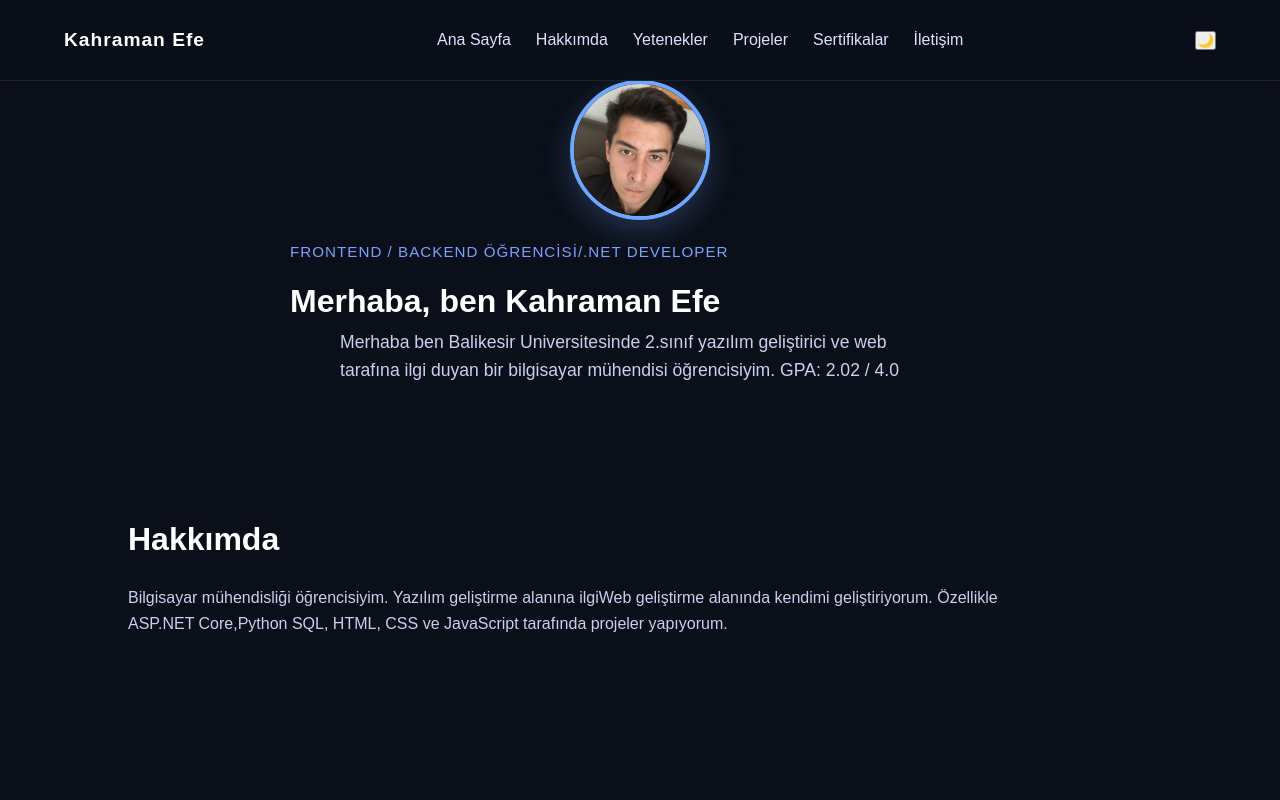
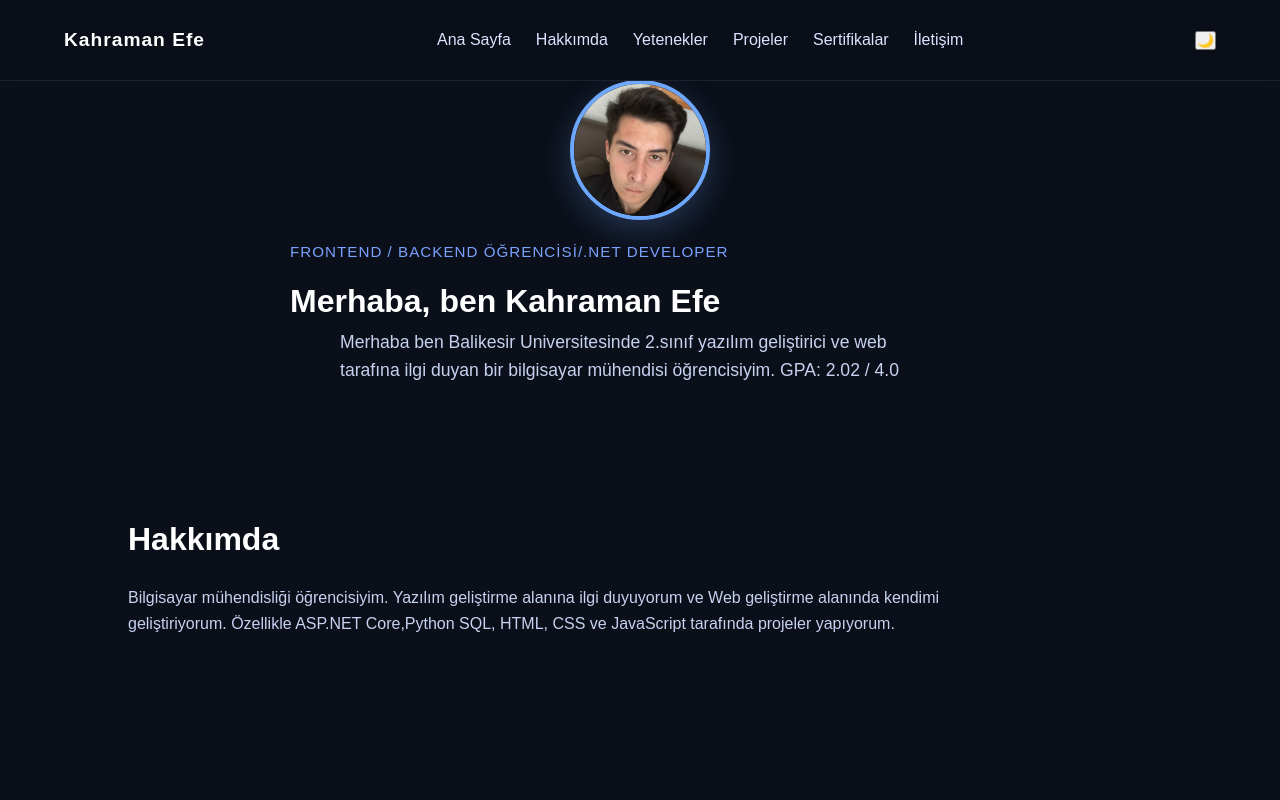
Before and after one commit to kahraman-efe/sitem1, a plain HTML site: page index.html in a window 1280 px wide. Shown: the top 800 px of the page. Drawn offline with Linux system fonts and the light colour scheme.

Commit message:
Update index.html

```diff
--- a/index.html
+++ b/index.html
@@ -52,7 +52,7 @@
     <section class="about section" id="about">
       <h2>Hakkımda</h2>
       <p>
-        Bilgisayar mühendisliği öğrencisiyim. Yazılım geliştirme alanına ilgiWeb geliştirme alanında kendimi
+        Bilgisayar mühendisliği öğrencisiyim. Yazılım geliştirme alanına ilgi duyuyorum ve Web geliştirme alanında kendimi
         geliştiriyorum. Özellikle ASP.NET Core,Python SQL, HTML, CSS ve JavaScript
         tarafında projeler yapıyorum.
       </p>
```
